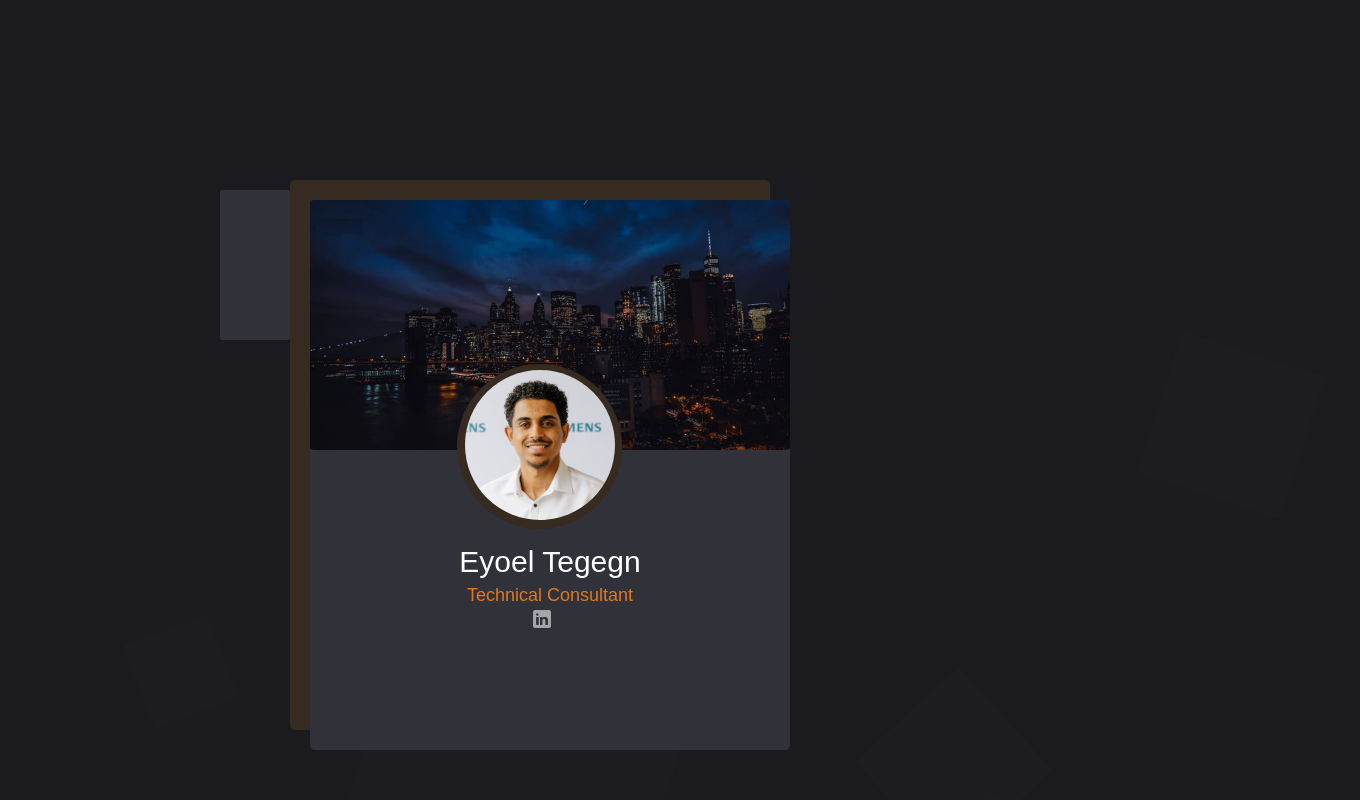
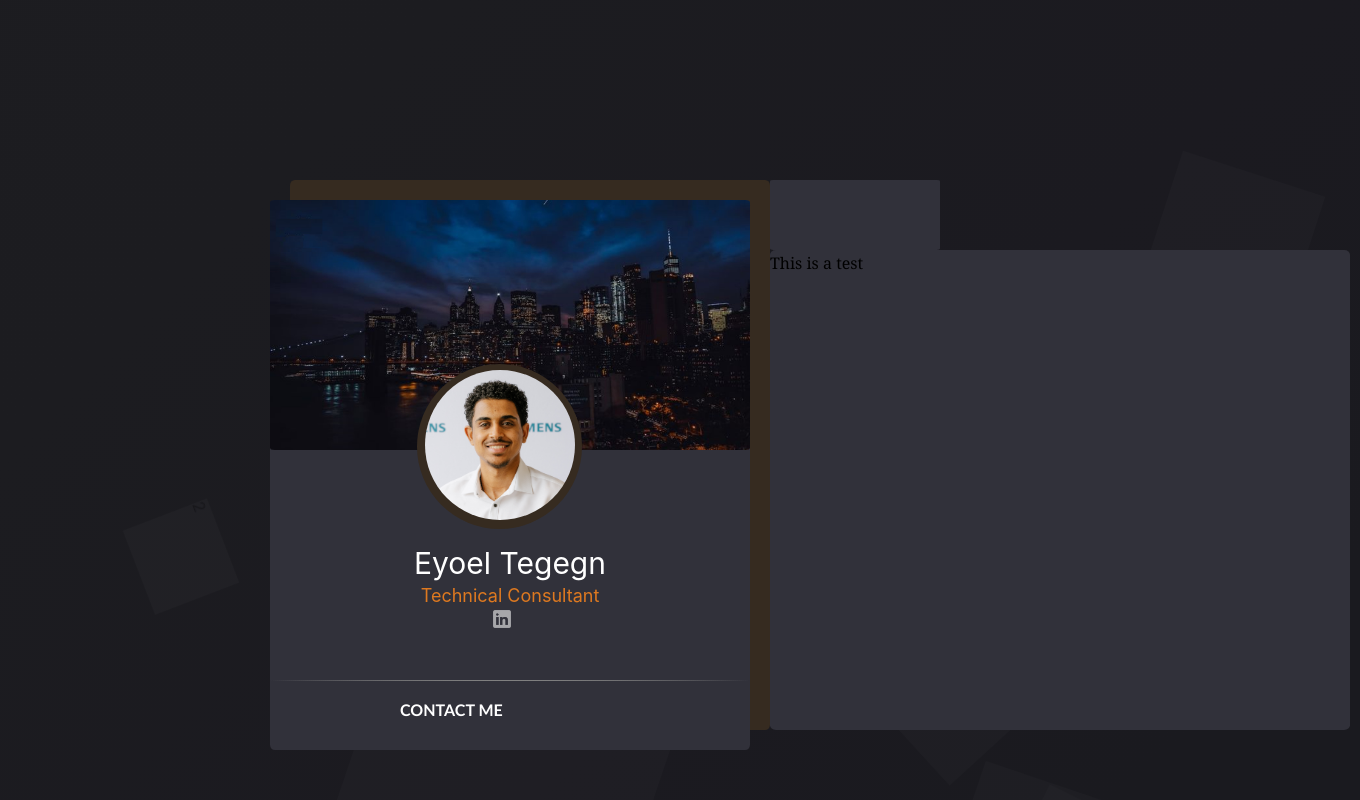
Before and after one commit to EyoelTegegn/EyoelTegegn.github.io, a PHP site: page / in a window 1360 px wide. Run offline with PHP 8.4, Linux system fonts and the light colour scheme.

Commit message:
Add files via upload

```diff
--- a/index.html
+++ b/index.html
@@ -9,6 +9,8 @@
 
 <body>
   <div id="parent">
+  <div class="background0"
+  </div>
 
   <div class="context">
      <h1></h1>
@@ -17,14 +19,14 @@
   <div class="area" >
      <ul class="circles">
      <li></li>
+     <li>2</li>
      <li></li>
      <li></li>
      <li></li>
      <li></li>
      <li></li>
      <li></li>
-     <li></li>
-     <li></li>
+     <li>9</li>
      <li></li>
      </ul>
   </div >
@@ -38,6 +40,23 @@
   <div class="background3">
   <img src="./images/melb.jpg" style="width:480px;height:250px;border-radius:1%;">
   </div>
+
+  <div class="line">
+  <hr>
+  </div>
+
+  <div class="line">
+  <hr>
+  </div>
+
+
+  <div class="contact">
+  <a href = "mailto:eyoealg@gmail.com" style="text-decoration:none;color:#fff;cursor:pointer;">
+  <b>CONTACT ME</b>
+  </a>
+  </div>
+
+
 
   <div class="bio">
   <img src="./images/eyoel.jpg" style="width:150px;height:150px;border-radius:50%">
@@ -62,6 +81,14 @@
   <div class="tab">
   </div>
 
+  <div class="wave"></div>
+  <div class="wave"></div>
+  <div class="wave"></div>
+
+<div class="content"
+ style="height:480px;width:580px;border:0px solid #ccc;font:16px/26px Georgia, Garamond, Serif;overflow:auto;"> This is a test
+</div>
+
 </div>
 
 </body>
--- a/style.css
+++ b/style.css
@@ -1,6 +1,31 @@
 *{margin: 0px; padding: 0px;}
 
-body{font-family: 'Exo', sans-serif;}
+.background0 {
+    margin: auto;
+    font-family: -apple-system, BlinkMacSystemFont, sans-serif;
+    overflow: auto;
+    background: linear-gradient(315deg, rgba(26,26,31,1) 3%,rgba(27,26,32,1) 10%,rgba(28,28,32,1) 20%,
+    rgba(29,29,33,1) 40%,rgba(30,30,34,1) 50%, rgba(31,31,35,1) 60%, rgba(32,32,36,1) 70%,
+    rgba(33,33,37,1) 80%, rgba(34,35,38,1) 90%, rgba(35,37,42,1) 99%);
+    animation: gradient 15s ease infinite;
+    background-size: 400% 400%;
+    background-attachment: fixed;
+}
+
+
+@keyframes gradient {
+    0% {
+        background-position: 50% 50%;
+    }
+    50% {
+        background-position: 100% 100%;
+    }
+    100% {
+        background-position: 50% 50%;
+    }
+}
+
+
 
 .context {width: 100%;position: absolute;top:50vh;}
 
@@ -9,11 +34,11 @@ body{font-family: 'Exo', sans-serif;}
 .context h2{width: 300px;height: 800px;background: #362B20}
 
 
-.area{background: #1A1A1F;width: 100%;height:100vh;}
+.area{background: #1A1A1F;width: 0%;height:100vh;z-index:9;}
 
-.circles{position: absolute;top: 0;left: 0;width: 100%;height: 100%;overflow: hidden;}
+.circles{position: absolute;top: 0;left: 0;width: 100%;height: 100%;overflow: hidden;z-indez:9;}
 
-.circles li{position: absolute;display: block;list-style: none;width: 20px;height: 20px;background:#24242A;animation: animate 25s linear infinite;bottom: -300px;}
+.circles li{position: absolute;display: block;list-style: none;width: 20px;height: 20px;background:#2E2E36;animation: animate 25s linear infinite;bottom: -300px;}
 
 .circles li:nth-child(1){
     left: 25%;
@@ -84,31 +109,49 @@ body{font-family: 'Exo', sans-serif;}
 #parent{position:relative}
 
 .background1{background:#362B20;width: 480px; height: 550px;
- position: absolute;top: 180px; left:290px;z-index:10;border-radius:1%}
+ position: absolute;top: 180px; left:290px;z-index:10;border-radius:1%;z-index:10;}
 
 .background2{background:#31313A;width: 480px; height: 550px;
- position: absolute;top: 200px; left:310px;z-index:11;border-radius:1%}
+ position: absolute;top: 200px; left:270px;z-index:11;border-radius:1%;z-index:11;}
 
-.background3{position: absolute;top: 200px; left:310px;z-index:12;}
+.background3{position: absolute;top: 200px; left:270px;z-index:12;z-index:12;}
 
-.bio{position: absolute;top: 370px; left:465px;z-index:14;}
+.line {z-index:16;}
+
+.bio{position: absolute;top: 370px; left:425px;z-index:14;}
 
 .bio-border{background:#362B20;width:165px;height:165px;
-position: absolute;top: 364px; left:457px;z-index:13;border-radius:50%}
+position: absolute;top: 364px; left:417px;z-index:13;border-radius:50%;z-index:12;}
 
 .bio-text{text-align: center;color: #fff;width:480px;height:40px;
-position: absolute; top:545px; left:310px; font-size: 30px;z-index:15;}
+position: absolute; top:545px; left:270px; font-size: 30px;z-index:15;}
 
 .orangetext{text-align: center;color: #DE7920;width:480px;height:40px;
-position: absolute; top:585px; left:310px; font-size: 18px;z-index:15;}
+position: absolute; top:585px; left:270px; font-size: 18px;z-index:15;}
 
-.tab{background:#31313A;width: 70px; height: 150px;
- position: absolute;top: 190px; left:220px;z-index:16;border-radius:2%}
+.tab{background:#31313A;width: 170px; height: 70px;
+ position: absolute;top: 180px; left:770px;z-index:16;border-radius:2%}
 
-.links {position: absolute; left:533px; top:610px; width:20px; height:20px;z-index:16;}
+.links {position: absolute; left:493px; top:610px; width:20px; height:20px;z-index:16;}
 .links img{width:100%; height:100%;z-index:16;transition: opacity 1s ease-in-out;z-index:17;}
 .back {position: absolute; left:0; top:0;opacity:0;transition: all 0.1s ease;}
 .back:hover{opacity:1;cursor: pointer;}
+
+hr {
+    height: 1px;
+    border: none;
+    width: 480px;
+    position: absolute; top:680px; left:270px; z-index:18;
+    background: -webkit-gradient(linear, 0 0, 100% 0, from(transparent), to(transparent), color-stop(50%, grey));
+}
+
+.contact {position: absolute; top:700px; left:400px; color: #fff;font-size: 16px;font-family: Calibri, sans-serif;z-index:18;}
+
+
+.content {position: absolute; left:770px; top:250px;z-index:16;border-radius:1%;background:#31313A;z-index:11;}
+
+
+
 
 
 
@@ -120,7 +163,7 @@ position: absolute; top:585px; left:310px; font-size: 18px;z-index:15;}
         border-radius: 0;}
 
     100%{
-        transform: translateY(-1000px) rotate(180deg);
+        transform: translateY(-1300px) rotate(180deg);
         opacity: 0.2;
         border-radius: 0%;}
 
```
